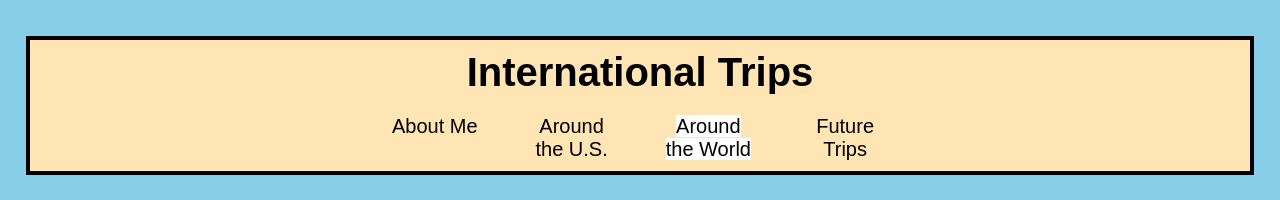
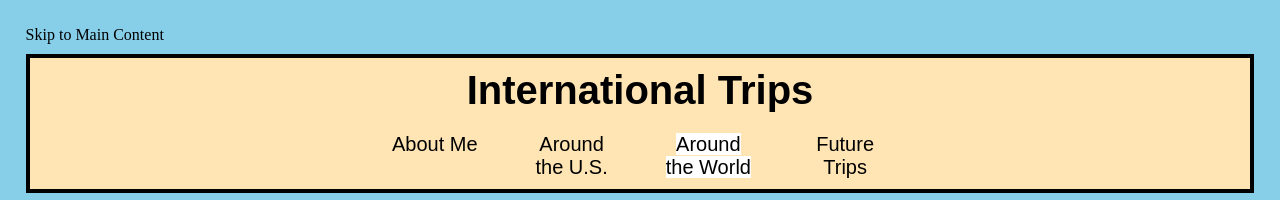
Before and after one commit to sonalipai01/portfolio-2021, a plain HTML site: page international.html in a window 1280 px wide. Shown: the top 200 px of the page. Drawn offline with Linux system fonts and the light colour scheme; a web font is replaced by a local one.

Commit message:
Update international.html

```diff
--- a/international.html
+++ b/international.html
@@ -10,7 +10,8 @@
 	<title>International Trips </title>
 </head>
 <body>
-    <header>
+    <div class="skip"><a href="#main">Skip to Main Content</a></div>
+	<header id="main">
 		<h1>International Trips </h1>
 		<nav>
 			<ul class="nav_links">
```
